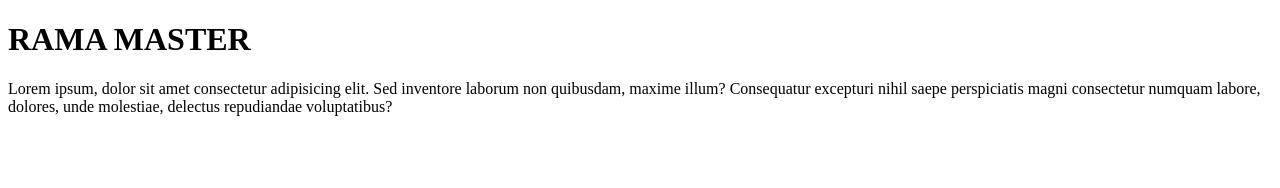
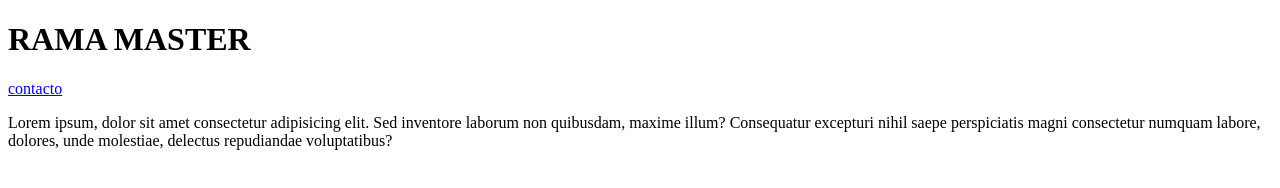
Before and after one commit to johsman12/wedSena, a plain HTML site: page index.html in a window 1280 px wide. Drawn offline with Linux system fonts and the light colour scheme.

Commit message:
Rama main-Mod index-menu

```diff
--- a/index.html
+++ b/index.html
@@ -7,6 +7,7 @@
 </head>
 <body>
     <h1>RAMA MASTER</h1>
+    <a href="/contacto.html">contacto</a>
     <p>Lorem ipsum, dolor sit amet consectetur adipisicing elit. Sed inventore laborum non quibusdam, maxime illum? Consequatur excepturi nihil saepe perspiciatis magni consectetur numquam labore, dolores, unde molestiae, delectus repudiandae voluptatibus?</p>
 </body>
 </html>
```
